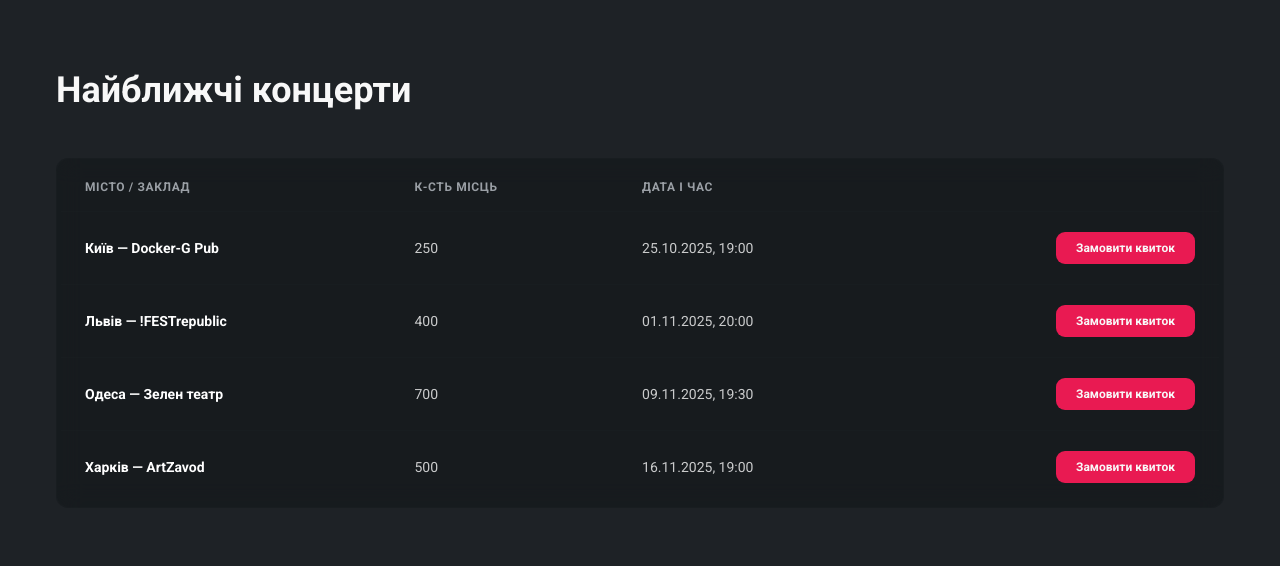
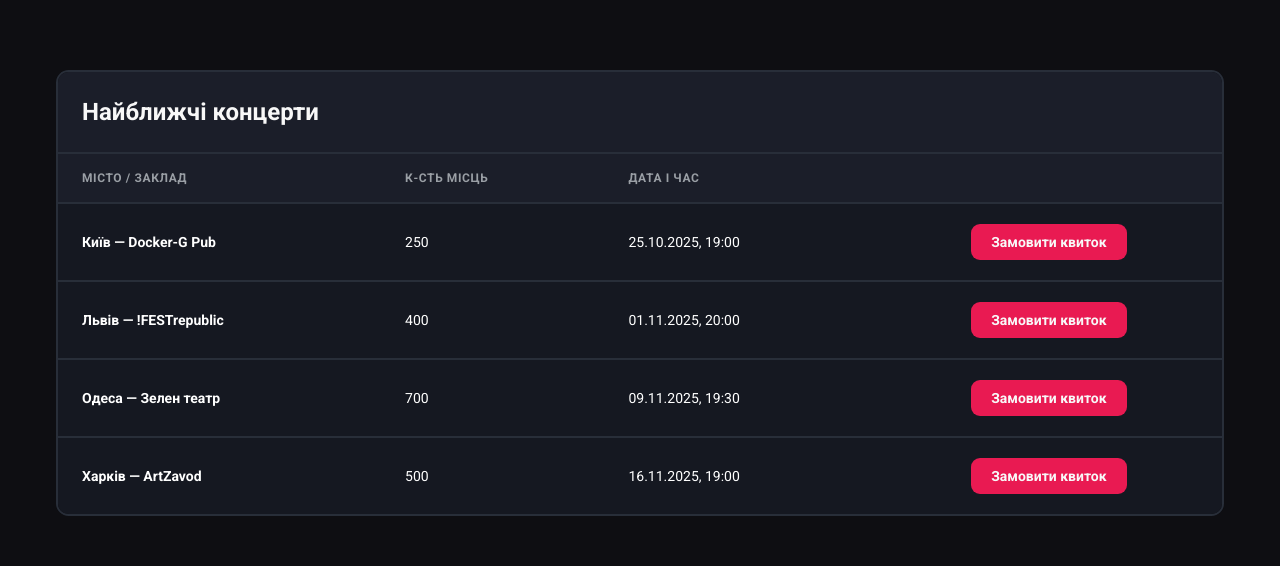
Before and after one commit to olukin-demo-projects/lotoplay, a Next.js app: page / in a window 1280 px wide. Shown: the part 693-1259 px from the top of the page. Built offline with nearby package versions, Linux system fonts and the light colour scheme.

Commit message:
fix:
- fix tailwind config so hot reload works for globals.css
- fix concerts section

```diff
--- a/app/globals.css
+++ b/app/globals.css
@@ -1,10 +1,6 @@
 @import "tailwindcss";
-@import "tw-animate-css";
-@import "shadcn/tailwind.css";
 
-@custom-variant dark (&:is(.dark *));
-
-@theme inline {
+@theme {
   --color-background: var(--background);
   --color-foreground: var(--foreground);
   --font-sans: var(--font-sans);
@@ -40,6 +36,9 @@
   --color-popover: var(--popover);
   --color-card-foreground: var(--card-foreground);
   --color-card: var(--card);
+  --color-table-header: var(--table-header);
+  --color-table-row: var(--table-row);
+  --color-table-border: #282e39;
   --radius-sm: calc(var(--radius) * 0.6);
   --radius-md: calc(var(--radius) * 0.8);
   --radius-lg: var(--radius);
@@ -51,6 +50,9 @@
   --width-page-full: 1216px;
   --width-menu: 1448px;
 }
+
+@import "tw-animate-css";
+@import "shadcn/tailwind.css";
 
 @utility max-w-page {
   max-width: var(--width-page);
@@ -136,6 +138,8 @@
   --sidebar-accent-foreground: oklch(0.218 0.008 223.9);
   --sidebar-border: oklch(0.925 0.005 214.3);
   --sidebar-ring: oklch(0.723 0.014 214.4);
+  --table-header: oklch(0.2371 0.0217 272.79);
+  --table-row: oklch(0.2102 0.0185 270.39);
 }
 
 .dark {
@@ -176,6 +180,8 @@
   --sidebar-accent-foreground: oklch(0.987 0.002 197.1);
   --sidebar-border: oklch(1 0 0 / 10%);
   --sidebar-ring: oklch(0.56 0.021 213.5);
+  --table-header: oklch(0.2371 0.0217 272.79);
+  --table-row: oklch(0.2102 0.0185 270.39);
 }
 
 @layer base {
--- a/app/page.tsx
+++ b/app/page.tsx
@@ -128,15 +128,19 @@ const Page: NextPage = () => {
         </section>
 
         {/* Upcoming Concerts */}
-        <section id="concerts" className="bg-muted py-20">
+        <section id="concerts" className="py-20">
           <div className="mx-auto px-6 max-w-page-full">
-            <h2 className="text-3xl md:text-4xl font-bold mb-12 text-foreground">
-              Найближчі концерти
-            </h2>
-            <div className="overflow-x-auto rounded-xl border border-border/10 bg-card/50 backdrop-blur-md p-1">
+            <div className="overflow-x-auto rounded-xl border-2 border-table-border backdrop-blur-md overflow-hidden">
               <table className="w-full text-left">
-                <thead className="border-b border-border/10">
+                <thead className="bg-table-header border-b-2 border-table-border">
                   <tr>
+                    <th colSpan={4} className="p-6">
+                      <h2 className="text-xl md:text-2xl font-bold text-foreground">
+                        Найближчі концерти
+                      </h2>
+                    </th>
+                  </tr>
+                  <tr className="border-t-2 border-table-border">
                     {['Місто / Заклад', 'К-сть місць', 'Дата і час', ''].map((header) => (
                       <th key={header} className="px-6 py-4 text-xs font-semibold text-muted-foreground uppercase tracking-wider">
                         {header}
@@ -144,14 +148,14 @@ const Page: NextPage = () => {
                     ))}
                   </tr>
                 </thead>
-                <tbody className="divide-y divide-border/10">
+                <tbody className="bg-table-row divide-y-2 divide-table-border">
                   {upcomingConcerts.map((concert, idx) => (
                     <tr key={idx} className="hover:bg-white/5 transition-colors">
                       <td className="px-6 py-5 text-sm font-bold text-white">{concert.city}</td>
-                      <td className="px-6 py-5 text-sm text-foreground/80">{concert.capacity}</td>
-                      <td className="px-6 py-5 text-sm text-foreground/80">{concert.date}</td>
-                      <td className="px-6 py-5 text-right">
-                        <button className="inline-flex items-center justify-center rounded-lg bg-secondary px-5 py-2 text-xs font-bold text-secondary-foreground hover:bg-secondary/90 transition-colors whitespace-nowrap">
+                      <td className="px-6 py-5 text-sm text-white">{concert.capacity}</td>
+                      <td className="px-6 py-5 text-sm text-white">{concert.date}</td>
+                      <td className="px-6 py-5 text-center">
+                        <button className="inline-flex items-center justify-center rounded-lg bg-secondary px-5 py-2 text-sm font-bold text-secondary-foreground hover:bg-secondary/90 transition-colors whitespace-nowrap">
                           Замовити квиток
                         </button>
                       </td>
```
